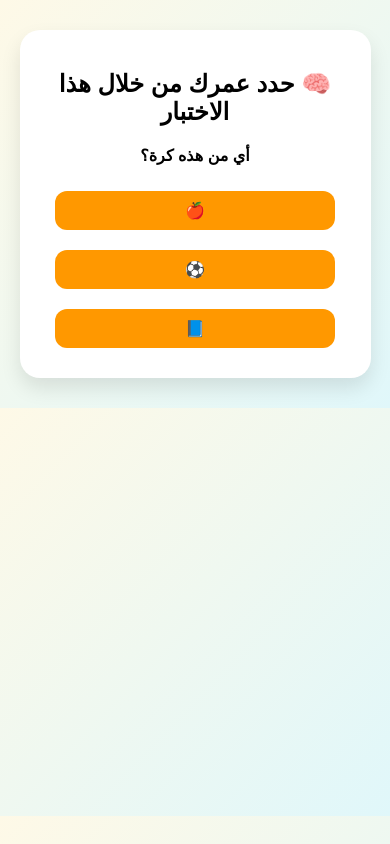
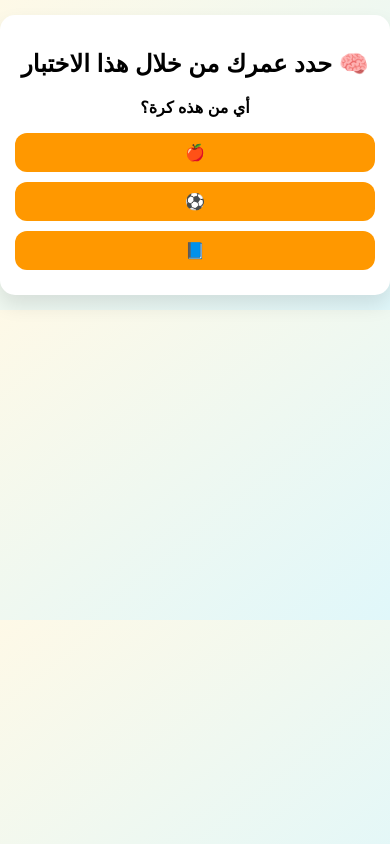
Before and after one commit to aymanaljamal/HCI, a plain HTML site: page quiz.html in a window 390 px wide. Drawn offline with Linux system fonts and the light colour scheme.

Commit message:
Update style.css

```diff
--- a/style.css
+++ b/style.css
@@ -7,7 +7,6 @@ body {
   padding: 0;
   direction: rtl;
   text-align: center;
-  overflow-x: hidden;
 }
 
 .container {
@@ -18,14 +17,13 @@ body {
   border-radius: 20px;
   box-shadow: 0 10px 20px rgba(0, 0, 0, 0.1);
   position: relative;
-  box-sizing: border-box;
 }
 
 input {
   width: 80%;
   padding: 12px;
   font-size: 18px;
-  margin: 10px auto;
+  margin: 10px;
   border-radius: 10px;
   border: 2px solid #ffc107;
   box-shadow: 0 0 8px rgba(255, 193, 7, 0.2);
@@ -37,7 +35,7 @@ button, .btn {
   padding: 12px 25px;
   border: none;
   border-radius: 12px;
-  margin: 10px auto;
+  margin: 10px;
   font-size: 18px;
   cursor: pointer;
   text-decoration: none;
@@ -109,20 +107,30 @@ img:hover {
   font-size: 20px;
 }
 
+#quizArea button {
+  display: block;
+  width: 100%;
+  margin: 10px 0;
+  padding: 10px;
+  font-size: 1em;
+}
+
+/* تحسينات للموبايل */
 @media screen and (max-width: 480px) {
   .container {
-    width: 90%;
-    padding: 20px;
+    margin: 15px auto;
+    padding: 15px;
+    border-radius: 15px;
   }
 
   button, .btn {
     font-size: 16px;
-    padding: 10px 20px;
-    width: 90%;
+    padding: 10px 18px;
+    width: 100%;
   }
 
   input {
-    width: 90%;
+    width: 95%;
     font-size: 16px;
   }
 
```
